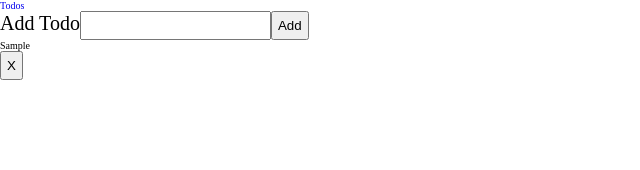
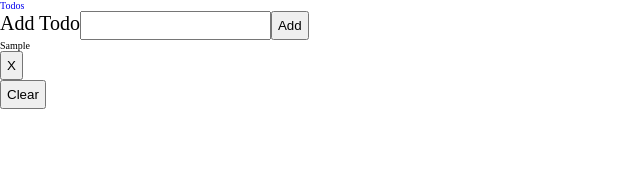
Before and after one commit to Ryan-Solomon/musical-goggles, a React (Create React App) app: page /todos in a window 1280 px wide. Both pictures are taken after typing "Sample" into the empty fields and a click on the button "Add". Shown: the top 170 px of the page, without its empty margins (0-640 px from the left). Built offline with nearby package versions, Linux system fonts and the light colour scheme.

Commit message:
add clear todo

```diff
--- a/src/components/Todos.tsx
+++ b/src/components/Todos.tsx
@@ -66,6 +66,12 @@ export const Todos = () => {
     });
   }
 
+  function clearTodos() {
+    dispatch({
+      type: 'CLEAR',
+    });
+  }
+
   return (
     <Container>
       <form onSubmit={handleSubmit}>
@@ -89,6 +95,7 @@ export const Todos = () => {
           );
         })
       )}
+      {state.todos.length > 0 && <Button onClick={clearTodos}>Clear</Button>}
     </Container>
   );
 };
```
Also changed, not shown: 1 other file (tests, documents, lock files or other folders).
